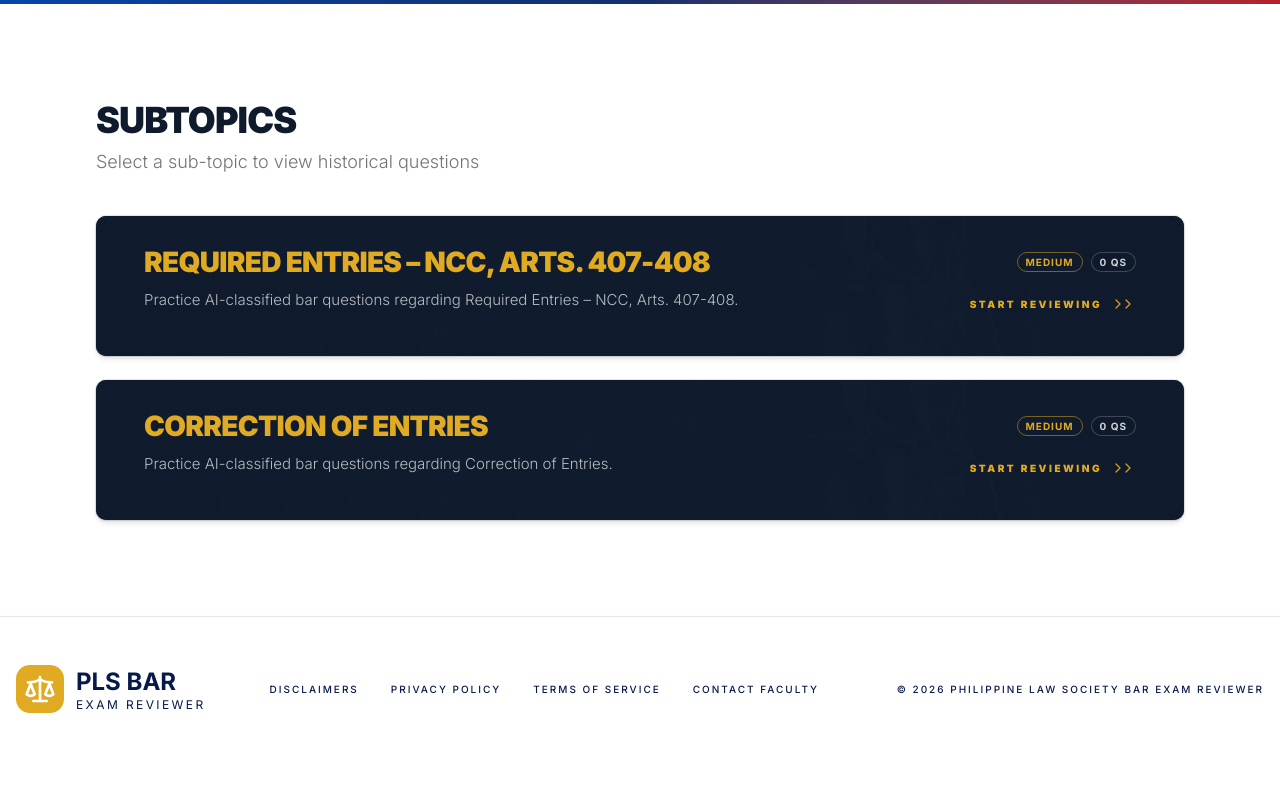
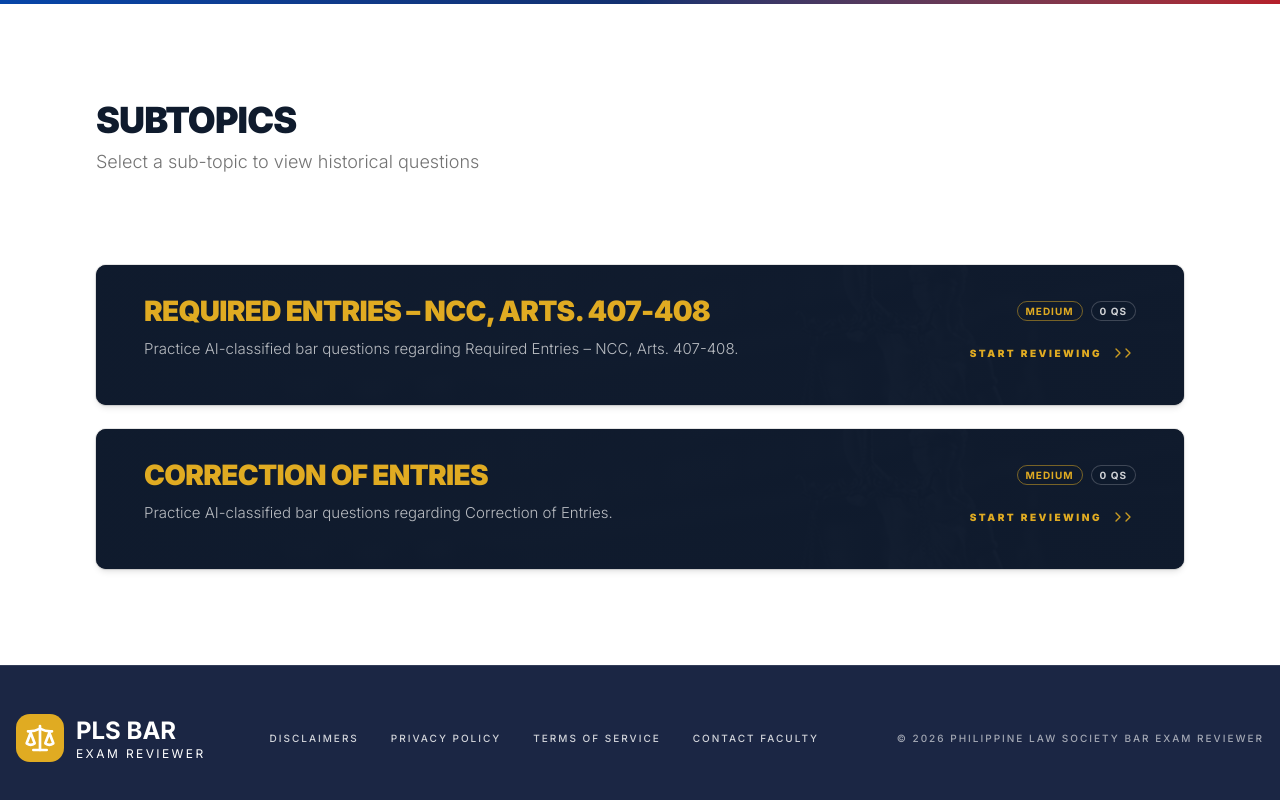
Before and after one commit to dannmangahas-hwh/pls-reviewer, a Next.js app in the folder apps/web/: page /subjects/civil-law/civil-register in a window 1280 px wide. Shown: the part 646-1446 px from the top of the page. Before the commit the page ends 1407 px from the top, so only its background shows below. Built offline with nearby package versions, Linux system fonts and the light colour scheme; no server answers; the database is empty.

Commit message:
feat: updated animations for lists and visuals of footer
Added animations for topics and subtopics.

Changed color of footer

```diff
--- a/apps/web/app/subjects/[slug]/[subtopics]/[subtopic_slug]/page.tsx
+++ b/apps/web/app/subjects/[slug]/[subtopics]/[subtopic_slug]/page.tsx
@@ -12,7 +12,7 @@ import {
 import { subjectsData } from "@/lib/subjects"
 import { getQuestionsBySubtopic } from "@/lib/queries/questions"
 import { QuestionCard } from "@/components/question-card"
-import { QuestionsList } from "@/components/questions-list"
+import { AnimatedList } from "@/components/animated-list"
 import headerBg from "@/public/Category.png"
 import justiceBg from "@/public/Category.png" // Mocking the lady justice background with existing bg
 
@@ -135,9 +135,9 @@ export default async function QuestionsPage(props: {
           </div>
 
           {/* Questions List */}
-          <QuestionsList>
           {questions.length > 0 ? (
-              questions.map((q) => (
+            <AnimatedList>
+              {questions.map((q) => (
                 <QuestionCard
                   key={q.unique_id}
                   year={q.year.toString()}
@@ -146,7 +146,8 @@ export default async function QuestionsPage(props: {
                   suggestedAnswers={q.suggested_answers || []}
                   chair={CHAIRPERSONS[q.year] || "SUPREME COURT"}
                 />
-              ))
+              ))}
+            </AnimatedList>
           ) : (
             <div className="rounded-xl border-2 border-dashed border-border bg-muted/20 p-16 text-center">
               <p className="mb-2 text-2xl font-light text-muted-foreground">
@@ -157,7 +158,6 @@ export default async function QuestionsPage(props: {
               </p>
             </div>
           )}
-          </QuestionsList>
         </div>
       </section>
     </div>
--- a/apps/web/app/subjects/[slug]/[subtopics]/page.tsx
+++ b/apps/web/app/subjects/[slug]/[subtopics]/page.tsx
@@ -4,6 +4,7 @@ import { notFound } from "next/navigation"
 import Link from "next/link"
 import { ChevronRight } from "lucide-react"
 import { HashtagsBanner } from "@/components/hashtags-banner"
+import { AnimatedList } from "@/components/animated-list"
 import {
   Card,
   CardHeader,
@@ -82,9 +83,9 @@ export default async function SubtopicsPage(props: {
           </header>
 
           {/* Subtopics List */}
-          <div className="flex flex-col gap-6">
           {topic.subtopics && topic.subtopics.length > 0 ? (
-              topic.subtopics.map((sub, index: number) => {
+            <AnimatedList>
+              {topic.subtopics.map((sub, index: number) => {
                 const subSlug = sub.slug || sub.title.toLowerCase().replace(/\s+/g, "-")
                 return (
                   <Link key={index} href={`/subjects/${slug}/${topicSlug}/${subSlug}`} className="block">
@@ -139,7 +140,8 @@ export default async function SubtopicsPage(props: {
                     </Card>
                   </Link>
                 )
-              })
+              })}
+            </AnimatedList>
           ) : (
             <div className="rounded-xl border-2 border-dashed border-border bg-muted/20 p-16 text-center">
               <p className="mb-2 text-2xl font-light text-muted-foreground">
@@ -151,7 +153,6 @@ export default async function SubtopicsPage(props: {
             </div>
           )}
         </div>
-        </div>
       </section>
     </div>
   )
--- a/apps/web/app/subjects/[slug]/page.tsx
+++ b/apps/web/app/subjects/[slug]/page.tsx
@@ -4,6 +4,7 @@ import Link from "next/link"
 import { notFound } from "next/navigation"
 import { ChevronRight } from "lucide-react"
 import { HashtagsBanner } from "@/components/hashtags-banner"
+import { AnimatedList } from "@/components/animated-list"
 import {
   Card,
   CardHeader,
@@ -79,9 +80,9 @@ export default async function SubjectDetailPage(props: {
           </header>
 
           {/* Topics List */}
-          <div className="flex flex-col gap-6">
           {data.topics.length > 0 ? (
-              data.topics.map((topic, index) => {
+            <AnimatedList>
+              {data.topics.map((topic, index) => {
                 const topicSlug = topic.slug || topic.title.toLowerCase().replace(/\s+/g, "-")
                 return (
                   <Link
@@ -116,7 +117,8 @@ export default async function SubjectDetailPage(props: {
                     </Card>
                   </Link>
                 )
-              })
+              })}
+            </AnimatedList>
           ) : (
             <div className="rounded-xl border-2 border-dashed border-border bg-muted/20 p-16 text-center">
               <p className="mb-2 text-2xl font-light text-muted-foreground">
@@ -128,7 +130,6 @@ export default async function SubjectDetailPage(props: {
             </div>
           )}
         </div>
-        </div>
       </section>
     </div>
   )
--- /dev/null
+++ b/apps/web/components/animated-list.tsx
@@ -0,0 +1,61 @@
+"use client"
+
+import React, { useEffect, useRef, useState } from "react"
+import { cn } from "@workspace/ui/lib/utils"
+
+interface AnimatedListProps {
+  children: React.ReactNode
+  className?: string
+  delayMs?: number
+}
+
+export function AnimatedList({ children, className, delayMs = 90 }: AnimatedListProps) {
+  const [hasStarted, setHasStarted] = useState(false)
+  const triggerRef = useRef<HTMLDivElement>(null)
+
+  useEffect(() => {
+    if (hasStarted) return
+
+    const handleScroll = () => {
+      if (triggerRef.current) {
+        const rect = triggerRef.current.getBoundingClientRect()
+        if (rect.top <= window.innerHeight - 50) {
+          setHasStarted(true)
+        }
+      }
+    }
+
+    handleScroll()
+    window.addEventListener("scroll", handleScroll, { passive: true })
+    window.addEventListener("resize", handleScroll)
+
+    return () => {
+      window.removeEventListener("scroll", handleScroll)
+      window.removeEventListener("resize", handleScroll)
+    }
+  }, [hasStarted])
+
+  return (
+    <>
+      <div ref={triggerRef} aria-hidden="true" className="h-px w-full" />
+      <div className={cn("flex flex-col gap-6", className)}>
+        {React.Children.map(children, (child, index) => {
+          if (!React.isValidElement(child)) return child
+          return (
+            <div
+              className={cn(
+                "will-change-[opacity,transform]",
+                hasStarted
+                  ? "animate-slide-up-fade-in"
+                  : "translate-y-6 opacity-0"
+              )}
+              style={{ animationDelay: `${index * delayMs}ms` }}
+            >
+              {child}
+            </div>
+          )
+        })}
+      </div>
+    </>
+  )
+}
--- a/apps/web/components/footer.tsx
+++ b/apps/web/components/footer.tsx
@@ -12,11 +12,13 @@ export function Footer() {
   const currentYear = new Date().getFullYear();
 
   return (
-    <footer className="w-full border-t border-slate-200 bg-white py-12">
+    // Changed bg-white to bg-[#1B2644] and updated border color to a subtle white opacity
+    <footer className="w-full border-t border-white/10 bg-[#1B2644] py-12">
       <div className="container mx-auto px-4 flex flex-col md:flex-row items-center justify-between gap-8">
         <div className="flex flex-col md:flex-row items-center gap-8 md:gap-16">
           <Link href="/" className="hover:opacity-90 transition-opacity">
-            <Logo textClassName="text-[#06194b]" />
+            {/* Note: You might want to pass a different class to your Logo if its text was dark blue */}
+            <Logo textClassName="text-white" />
           </Link>
 
           <nav className="flex flex-wrap justify-center gap-x-8 gap-y-4">
@@ -24,7 +26,8 @@ export function Footer() {
               <Link
                 key={link.href}
                 href={link.href}
-                className="text-[#06194b] text-[10px] font-medium tracking-[0.2em] hover:text-gold transition-colors"
+                // Changed text-[#06194b] to text-white/80 (or text-white)
+                className="text-white/80 text-[10px] font-medium tracking-[0.2em] hover:text-gold transition-colors"
               >
                 {link.label}
               </Link>
@@ -32,7 +35,8 @@ export function Footer() {
           </nav>
         </div>
 
-        <p className="text-[#06194b] text-[10px] font-medium tracking-[0.2em] whitespace-nowrap">
+        {/* Changed text-[#06194b] to text-white/60 */}
+        <p className="text-white/60 text-[10px] font-medium tracking-[0.2em] whitespace-nowrap">
           © {currentYear} PHILIPPINE LAW SOCIETY BAR EXAM REVIEWER
         </p>
       </div>
--- a/apps/web/components/questions-list.tsx
+++ /dev/null
@@ -1,60 +0,0 @@
-"use client"
-
-import React, { useEffect, useRef, useState } from "react"
-import { cn } from "@workspace/ui/lib/utils"
-
-interface QuestionsListProps {
-  children: React.ReactNode
-}
-
-export function QuestionsList({ children }: QuestionsListProps) {
-  const [hasStarted, setHasStarted] = useState(false)
-  const triggerRef = useRef<HTMLDivElement>(null)
-
-  useEffect(() => {
-    if (hasStarted) return
-
-    const handleScroll = () => {
-      const banner = document.querySelector("[data-hashtags-banner]")
-      if (banner) {
-        if (banner.getBoundingClientRect().bottom <= 0) {
-          setHasStarted(true)
-        }
-      } else if (triggerRef.current) {
-        if (triggerRef.current.getBoundingClientRect().top <= window.innerHeight - 50) {
-          setHasStarted(true)
-        }
-      }
-    }
-
-    handleScroll()
-    window.addEventListener("scroll", handleScroll, { passive: true })
-    window.addEventListener("resize", handleScroll)
-
-    return () => {
-      window.removeEventListener("scroll", handleScroll)
-      window.removeEventListener("resize", handleScroll)
-    }
-  }, [hasStarted])
-
-  return (
-    <>
-      <div ref={triggerRef} aria-hidden="true" className="h-px w-full" />
-      <div className="flex flex-col gap-6">
-        {React.Children.map(children, (child, index) => (
-          <div
-            className={cn(
-              "will-change-[opacity,transform]",
-              hasStarted
-                ? "animate-slide-up-fade-in"
-                : "translate-y-6 opacity-0"
-            )}
-            style={{ animationDelay: `${index * 90}ms` }}
-          >
-            {child}
-          </div>
-        ))}
-      </div>
-    </>
-  )
-}
```
Lines whose indentation alone changed are shown as unchanged.
